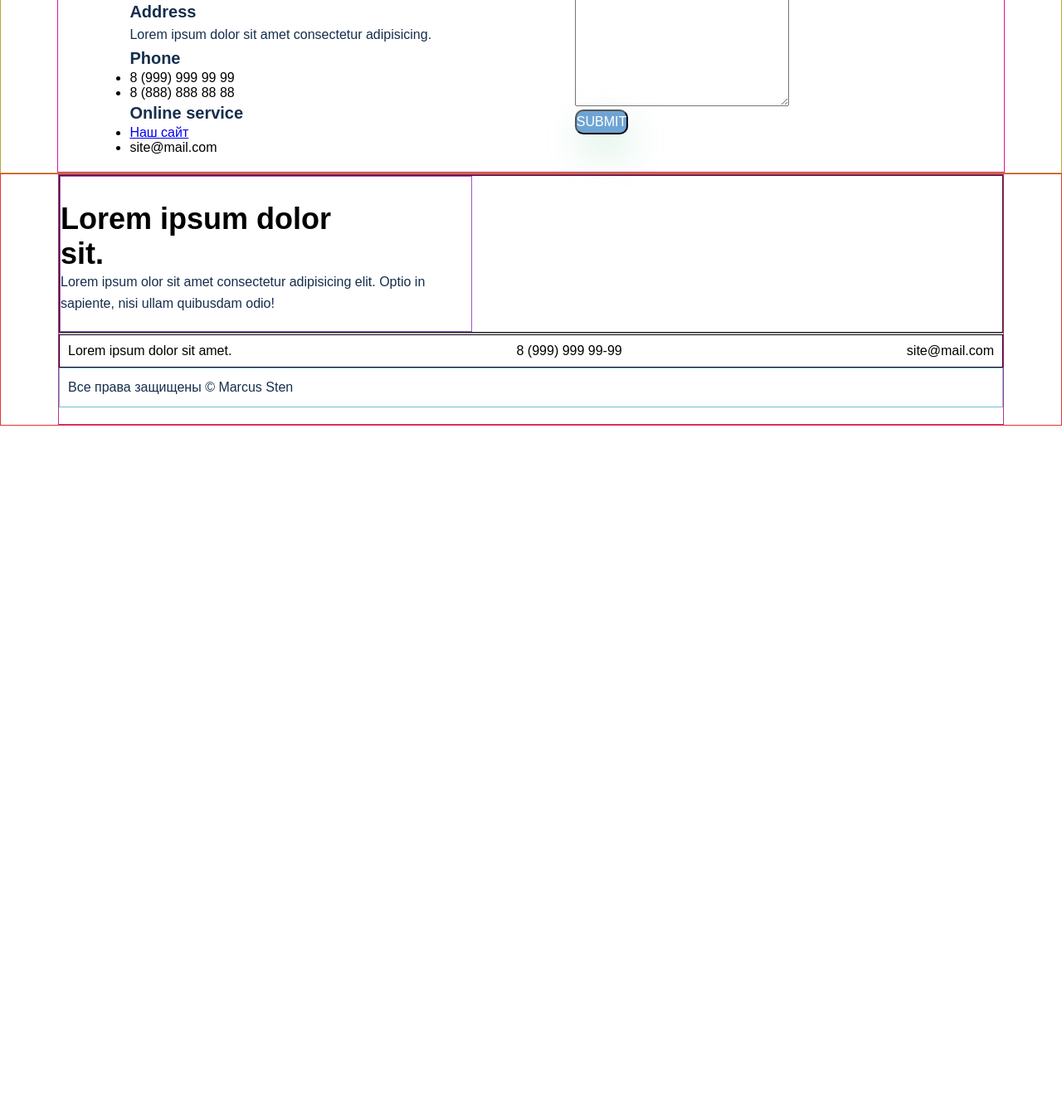
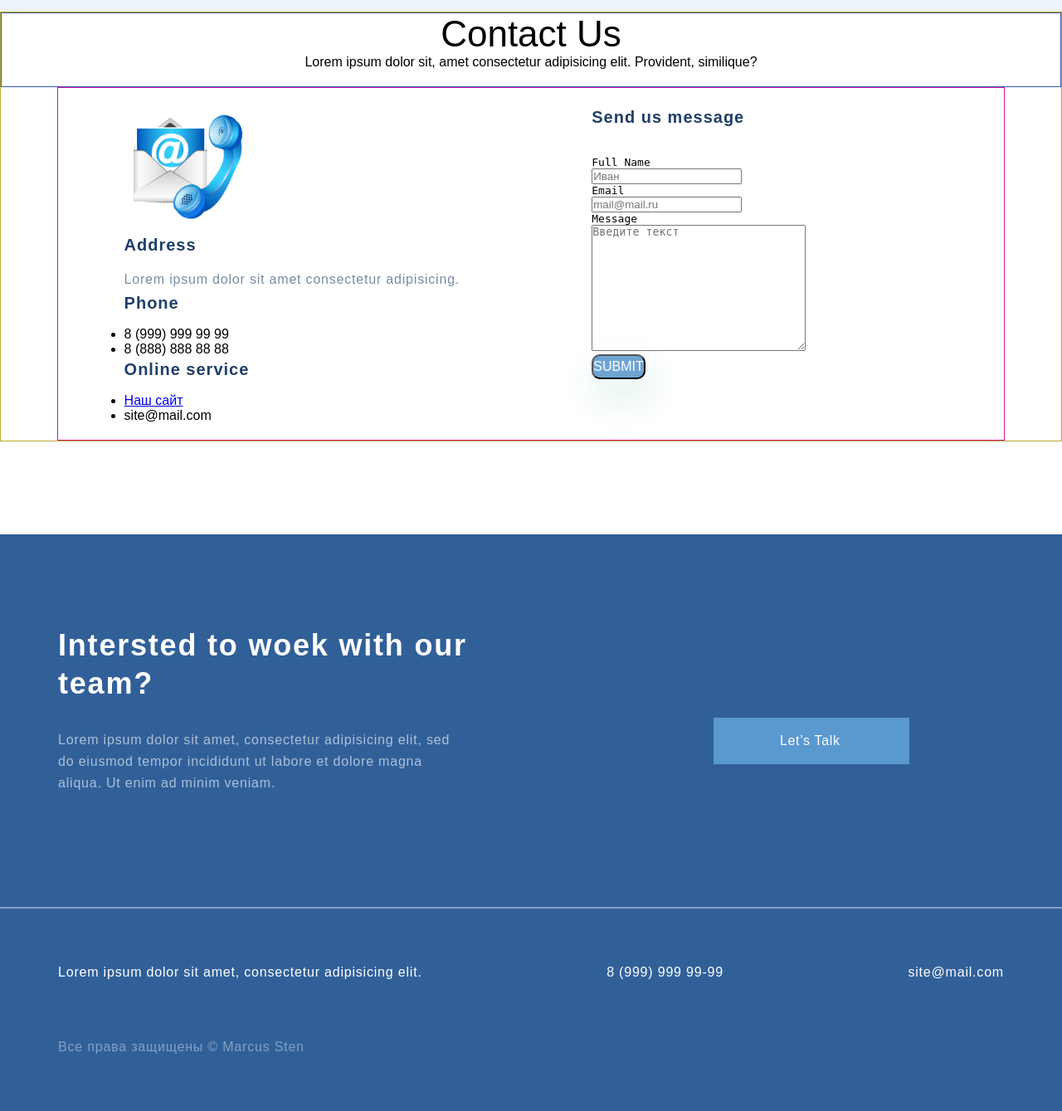
Before and after one commit to MarcusSten/marcussten.github.io, a PHP site: page /contacts.html in a window 1280 px wide. Shown: the part 343-1682 px from the top of the page at 83% size. Before the commit the page ends 856 px from the top, so only its background shows below. Run offline with PHP 8.4, Linux system fonts and the light colour scheme.

Commit message:
Add files via upload
Add visual

```diff
--- a/contacts.html
+++ b/contacts.html
@@ -10,10 +10,10 @@
 
 <body>
     <div class="header">
-        <div class="header_content container">
+        <div class="header_content container top_content_box">
             <div class="header_menu">
-                <a href="index.html">Главная</a>
-                <a href="contacts.html">Контакты</a>
+                <a href="index.html"><img src="img/logo.svg" alt="logo"></a>
+                <a href="contacts.html"><img src="img/contacts.svg" alt="contacts"></a>
             </div>
         </div>
     </div>
@@ -62,28 +62,29 @@
             <div class="footer_content">
                 <div class="footer_top">
                     <div class="footer_text">
-                        <h3 class="footer_title3">Lorem ipsum dolor sit.</h3>
-                        <p class="ph">Lorem ipsum olor sit amet consectetur adipisicing elit. Optio in
-                            sapiente, nisi ullam
-                            quibusdam
-                            odio!</p>
+                        <h3 class="footer_title3">Intersted to woek
+                            with our team?</h3>
+                        <p class="ph_footer">Lorem ipsum dolor sit amet, consectetur adipisicing elit, sed do
+                            eiusmod
+                            tempor incididunt ut labore et dolore magna aliqua. Ut enim ad minim veniam.</p>
                     </div>
                 </div>
-                <hr>
-                <div class="footer_bottom">
-                    <ul class="footer_contact">
-                        <li>Lorem ipsum dolor sit amet.</li>
-                        <li>8 (999) 999 99-99</a></li>
-                        <li>site@mail.com</a></li>
-                    </ul>
-
-                </div>
-                <div class="copyright">
-                    <p class="ph">Все права защищены &copy; Marcus Sten</p>
-                </div>
+                <a href="img/footer-button.svg" class="footer_button">Let’s Talk</a>
             </div>
         </div>
+        <hr>
+        <div class="footer_bottom container">
+            <ul class="footer_contact">
+                <li>Lorem ipsum dolor sit amet, consectetur adipisicing elit.</li>
+                <li>8 (999) 999 99-99</a></li>
+                <li>site@mail.com</a></li>
+            </ul>
+        </div>
+        <div class="copyright container">
+            <p>Все права защищены &copy; Marcus Sten</p>
+        </div>
     </div>
+
 </body>
 
 </html>
--- a/style.css
+++ b/style.css
@@ -11,19 +11,58 @@
     margin: 0;
     padding: 0;
 }
+.paragrh{
+    width: 425px;
+    font-size: 16px;
+    line-height: 26px;
+    color: #1F3F68;
+    text-align: left;
+    letter-spacing: 0.05em;
+    color: #1F3F68;
+    opacity: 0.6;
+
+}
 .ph {
     font-size: 16px;
     line-height: 26px;
-    color: #162e4d;
     text-align: left;
+    font-size: 16px;
+    letter-spacing: 0.05em;
+    color: #1F3F68;
+    opacity: 0.6;
+}
+.top_button{
+    background: #5A98D0;
+    box-shadow: 5px 10px 20px rgba(53, 110, 173, 0.2);
+    border-radius: 10px;
+    font-size: 16px;
+    line-height: 26px;
+    text-align: center;
+    letter-spacing: 0.04em;
+    padding: 15px 50px;
+    margin-top: 71px;
+    display: inline-block;
+    text-decoration: none;
+    color: #FFFFFF;
 }
 .mine_ph {
     font-size: 16px;
     line-height: 26px;
+    width: 75%;
+    margin: 32px auto 64px;
+    font-size: 16px;
+    text-align: center;
+    letter-spacing: 0.05em;
+    color: #222222;
+    opacity: 1;
 }
 .title {
     font-size: 64px;
-    color: #162e4d;
+    width: 504px;
+    font-weight: 300;
+    line-height: 74px;
+    letter-spacing: 0.04em;
+    color: #1F3F68;
 }
 .title2 {
     font-weight: 500;
@@ -33,14 +72,20 @@
 .title3 {
     font-size: 36px;
     text-align: center;
+    width: 1137px;
+    font-weight: 300;
+    line-height: 46px;
+    letter-spacing: 0.05em;
+    color: #000000;
 }
 .title4 {
+    line-height: 30px;
     font-size: 20px;
-    line-height: 30px;
-    color: #162e4d;
+    letter-spacing: 0.05em;
+    color: #1F3F68;
+    margin-bottom: 14px;
 }
 .form {
-    border: 1px solid #204e83;
     box-sizing: border-box;
     border-radius: 10px;
     opacity: 0.4;
@@ -57,81 +102,187 @@
     text-transform: uppercase;
 }
 .header {
-    border: rgb(209, 49, 49) 1px solid;
+    background: linear-gradient(0deg, #EBF3FB 8.84%, rgba(152, 195, 232, 0) 31.12%);
 }
 .header_content {
-    border: rgb(201, 41, 139) 1px solid;
+
 }
 .header_menu {
-    border: rgb(70, 211, 51) 1px solid;
-    margin-top: 30px;
-    height: 40px;
     line-height: 40px;
     display: flex;
     justify-content: space-between;
+    padding-top: 42px;
 }
 .header_text {
-    border: rgb(81, 184, 202) 1px solid;
-    width: 550px;
-    margin-top: 80px;
-    padding-bottom: 20px;
+    padding-top: 115px;
+    flex-grow: 1;
+    background-image: url(img/background-top-right.png);
+    background-repeat: no-repeat;
+    background-position: right center;
+}
+.top_content_box{
+    display: flex;
+    flex-direction: column;
+    height: 100%;
+}
+.mine_header{
+    padding-top: 64px;
 }
 .mine {
-    border: rgb(201, 41, 139) 1px solid;
+
 }
 .mine_content {
-    border: rgb(70, 211, 51) 1px solid;
     display: flex;
     justify-content: space-between;
+    padding-top: 64px;
+    padding-bottom: 64px;
 }
 .mine_content div:nth-child(1) {
-    border: rgb(209, 49, 49) 1px solid;
+
 }
 .mine_content_item {
     width: 359px;
-    padding-left: 10px;
-    padding-right: 10px;
-    padding-bottom: 10px;
+    padding: 44px 32px;
+    box-sizing: border-box;
+    background: #FFFFFF;
+    background: #FFFFFF;
+    box-shadow: 5px 20px 50px rgba(16, 112, 177, 0.2);
+    border-radius: 10px;
+    display: flex;
+    flex-direction: column;
+}
+.item_img{
+    align-self: center;
+    margin-bottom: 51px;
+}
+.item_link{
+    font-size: 14px;
+    line-height: 30px;
+    letter-spacing: 0.05em;
+    color: #5A98D0;
+    text-decoration: none;
 }
 .text {
-    border: rgb(209, 49, 49) 1px solid;
     text-align: center;
     padding-bottom: 10px;
 }
+.text_parrent{
+    display: flex;
+    justify-content: space-between;
+    margin-top: 32px;
+}
+.text_item{
+    position: relative;
+    flex-grow: 1;
+}
+.text_item_margin{
+    margin-right: 32px;
+}
+.text_text1{
+    font-size: 32px;
+    line-height: 46px;
+    text-align: right;
+    letter-spacing: 0.05em;
+    color: #FFFFFF;
+    position: absolute;
+    top: 64px;
+    right: 64px;
+}
+.text_text2{
+    font-size: 28px;
+    line-height: 46px;
+    letter-spacing: 0.05em;
+    color: #FFFFFF;
+    position: absolute;
+    top: 32px;
+    left: 32px;
+}
+.text_text3{
+    font-size: 28px;
+    line-height: 46px;
+    letter-spacing: 0.05em;
+    color: #FFFFFF;
+    position: absolute;
+    top: 32px;
+    left: 32px;
+}
+.text_img{
+    width: 100%;
+}
 .footer {
-    border: rgb(235, 50, 50) 1px solid;
+    background: #316099;
+    margin-top: 112px;
 }
 .footer_content {
-    border: rgb(201, 41, 139) 1px solid;
     padding-bottom: 20px;
+    display: flex;
+    justify-content: space-between;
+    align-items: center;
+    flex-wrap: wrap;
+    text-decoration: none;
 }
 .footer_top {
-    border: rgb(26, 36, 11) 1px solid;
 }
 .footer_text {
     width: 495px;
-    border: rgb(158, 87, 199) 1px solid;
     padding-top: 20px;
     padding-bottom: 20px;
 }
 .footer_title3{
     font-size: 36px;
     text-align: left;
-    width: 340px;
-    padding-top: 10px;
+    line-height: 46px;
+    letter-spacing: 0.05em;
+    color: #FFFFFF;
+    margin-top: 91px;
+}
+.ph_footer{
+    font-size: 16px;
+    line-height: 26px;
+    letter-spacing: 0.05em;
+    color: #FFFFFF;
+    opacity: 0.6;
+    margin-top: 32px;
+}
+.footer_button{
+    background: #5A98D0;
+    padding: 15px 80px;
+    text-decoration: none;
+    font-size: 16px;
+    line-height: 26px;
+    letter-spacing: 0.04em;
+    color: #FFFFFF;
+    width: 76px;
+    height: 26px;
+    margin-top: 165px;
+    margin-right: 114px;
+}
+hr{
+    opacity: 0.4;
+    border: 1px solid #FFFFFF;
+    margin-top: 96px;
 }
 .footer_bottom {
-    border: rgb(16, 2, 26) 1px solid;
+
 }
 .footer_contact{
     display: flex;
     justify-content: space-between;
-    padding: 10px;
     list-style-type: none;
+    font-size: 16px;
+    line-height: 26px;
+    letter-spacing: 0.05em;
+    color: #FFFFFF;
+    margin-top: 64px;
 }
 .copyright {
-    border: rgb(113, 191, 214) 1px solid;
-    padding: 10px;
+    font-size: 16px;
+    line-height: 26px;
+    letter-spacing: 0.05em;
+    color: #FFFFFF;
+    opacity: 0.4;
+    margin-top: 64px;
+    padding-bottom: 64px;
 }
 header {
     border: rgb(1113, 191, 214) 1px solid;
```
Also changed, not shown: index.html (+57 -33 lines).
